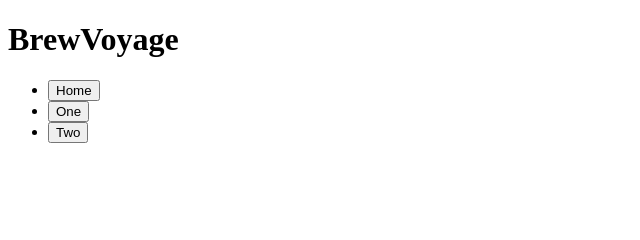
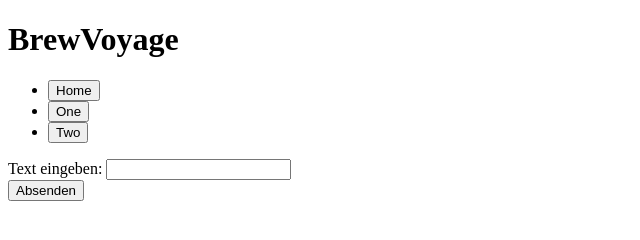
Before and after one commit to Kurbalija/BrewVoyage, a website: page files/index.html in a window 1280 px wide. Shown: the whole page, without its empty margins (0-640 px from the left). Drawn offline with Linux system fonts and the light colour scheme.

Commit message:
Submit functionnalities (Playground)

```diff
--- a/files/index.html
+++ b/files/index.html
@@ -16,7 +16,14 @@
                 <li><button onclick="window.location.href = '/two';">Two</button></a></li>
             </ul>
         </nav>
-        <main></main>
+        <main>
+            <form action="/submit" method="post">
+                <label for="text">Text eingeben:</label>
+                <input type="text" id="text" name="text" required>
+                <br>
+                <button type="submit">Absenden</button>
+            </form>
+        </main>
         <footer></footer>
     </body>
 </html>
--- a/server.js
+++ b/server.js
@@ -2,6 +2,12 @@
 var express = require('express');
 
 var app = express();
+
+app.use(express.urlencoded({ extended: true }));
+
+app.post('/submit', (req, res) => {
+  const text = req.body.text;
+});
 
 // Definiert eine Route für die Seite im ersten Parameter '/' = Startseite
 app.get('/', (req, res) => {
```
